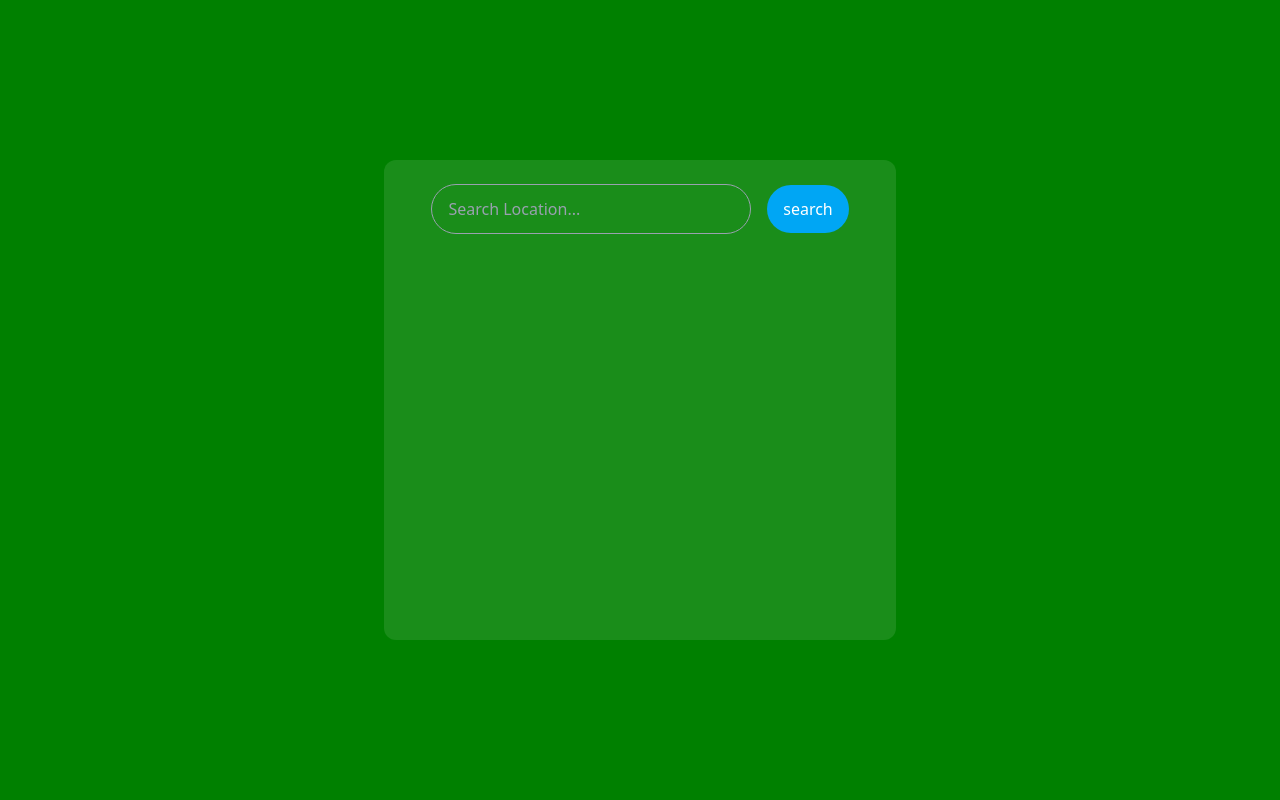
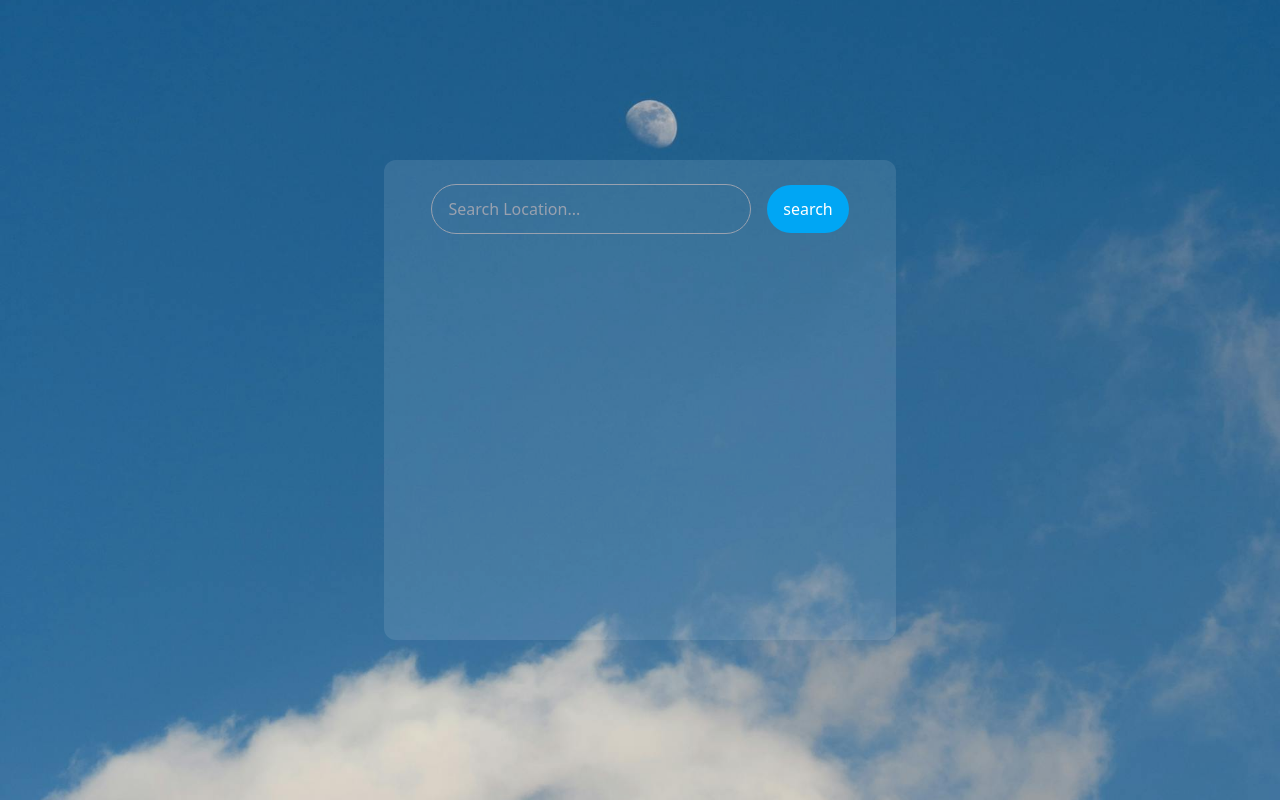
Before and after one commit to codewithmokone/PLP-Python-Final-Project, a Django app: page / in a window 1280 px wide. Run offline with Django 5.2, Linux system fonts and the light colour scheme.

Commit message:
updated css file and added image file

```diff
--- a/main/weather_app/static/css/index.css
+++ b/main/weather_app/static/css/index.css
@@ -1,3 +1,6 @@
 body {
-    background-color: green;
+    background-image: url('/static/images/pexels-ahmadreza-pishnamazi-285173651-28514913.jpg');
+    background-position:center;
+    background-repeat: no-repeat;
+    background-size: cover;
 }
```
Also changed, not shown: main/weather_app/static/images/pexels-ahmadreza-pishnamazi-285173651-28514913.jpg (added).
